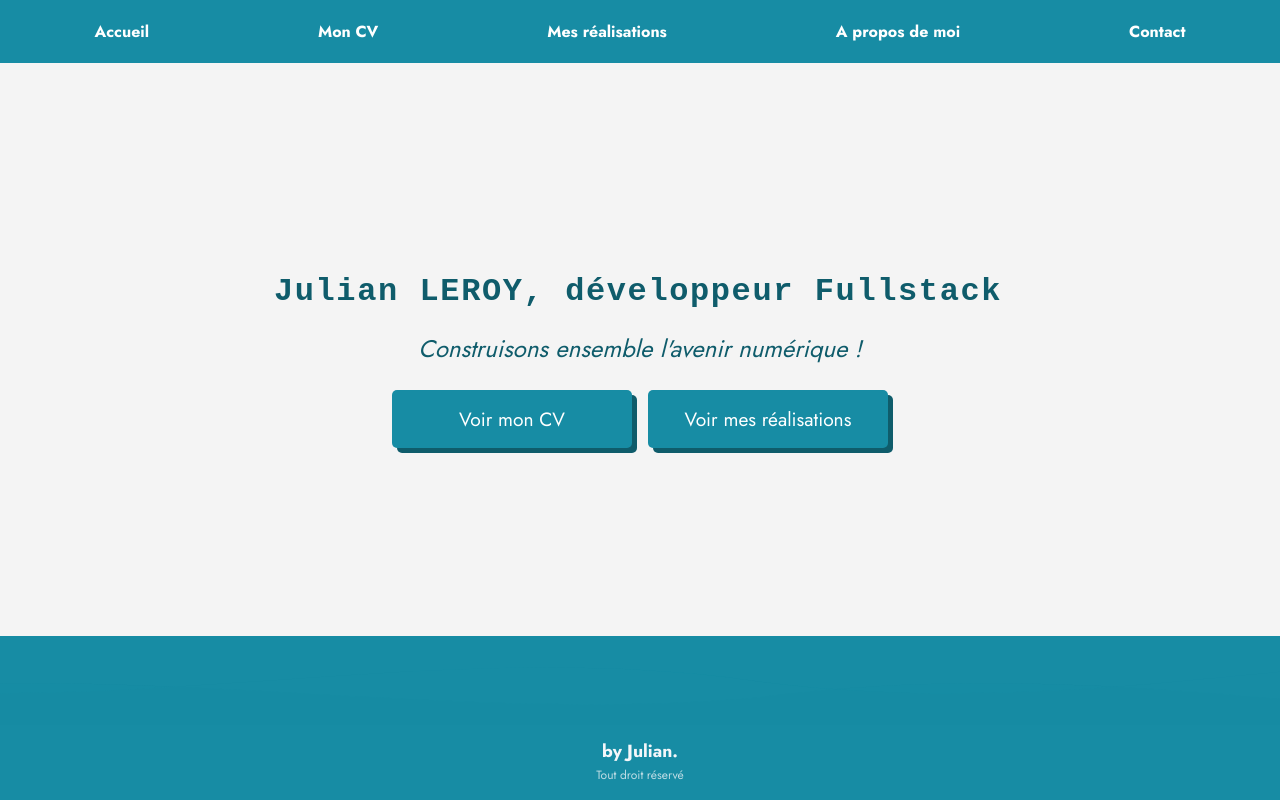
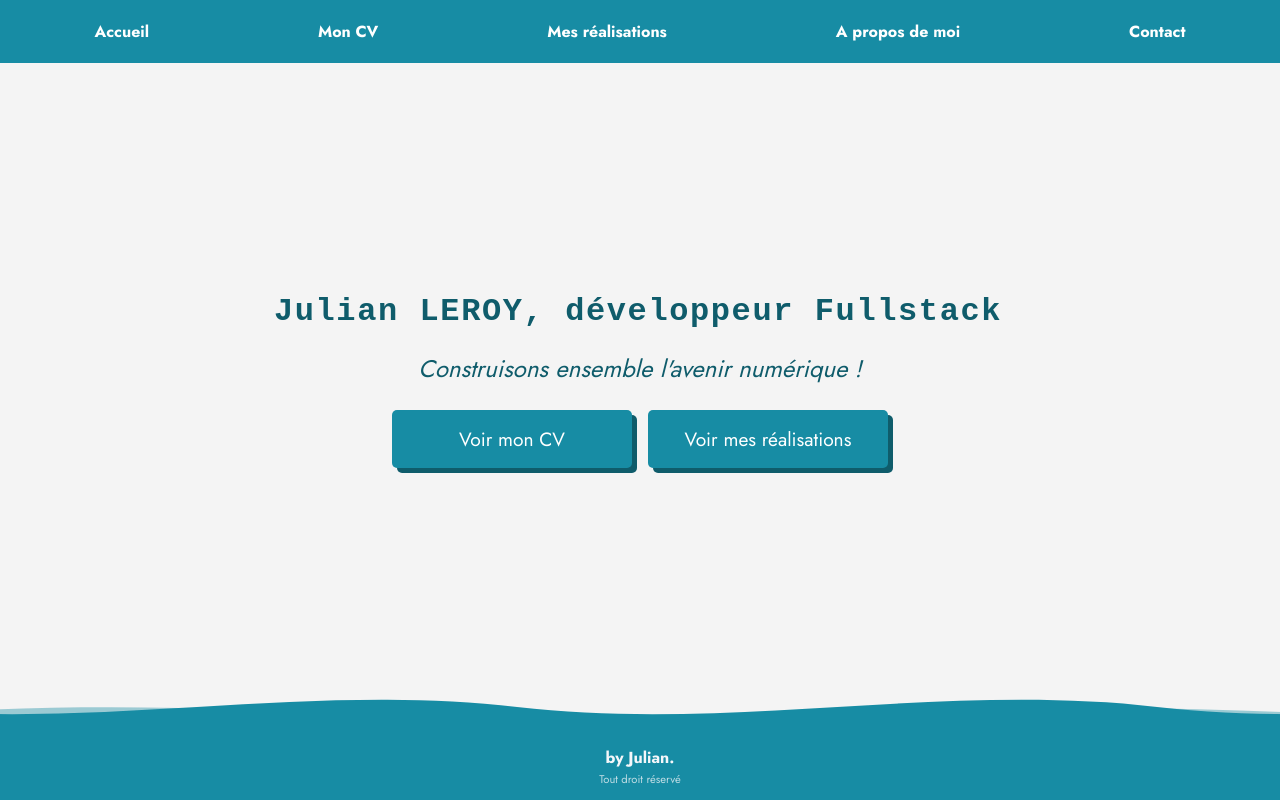
Before and after one commit to Bush1deau/newPortfolioJulian, a React (Create React App) app: page / in a window 1280 px wide. Built offline with nearby package versions, Linux system fonts and the light colour scheme.

Commit message:
fix: vague SVG animée correctement avec fond de page visible au-dessus

```diff
--- a/src/Footer.js
+++ b/src/Footer.js
@@ -5,18 +5,18 @@ const Footer = () => (
   <footer className="footer">
     <div className="footer-wave">
       <svg
-        viewBox="0 0 1440 50"
+        viewBox="0 0 2880 60"
         preserveAspectRatio="none"
         xmlns="http://www.w3.org/2000/svg"
       >
         <path
-          d="M0,25 C180,50 360,0 540,25 C720,50 900,0 1080,25 C1260,50 1440,0 1440,25 L1440,50 L0,50 Z"
+          d="M0,40 C360,10 720,60 1080,40 C1440,10 1800,60 2160,40 C2520,10 2880,60 2880,40 L2880,60 L0,60 Z"
           fill="#178ca4"
+          opacity="0.4"
         />
         <path
-          d="M0,35 C180,10 360,50 540,35 C720,10 900,50 1080,35 C1260,10 1440,50 1440,35 L1440,50 L0,50 Z"
+          d="M0,30 C240,55 480,5 720,30 C960,55 1200,5 1440,30 C1680,55 1920,5 2160,30 C2400,55 2640,5 2880,30 L2880,60 L0,60 Z"
           fill="#178ca4"
-          opacity="0.5"
         />
       </svg>
     </div>
--- a/src/index.css
+++ b/src/index.css
@@ -462,12 +462,15 @@ body, html {
   width: 100%;
   overflow: hidden;
   line-height: 0;
+  height: 60px;
+  background: #f4f4f4;
 }
 
 .footer-wave svg {
   display: block;
   width: 200%;
-  animation: wave-slide 6s linear infinite;
+  height: 60px;
+  animation: wave-slide 5s linear infinite;
 }
 
 @keyframes wave-slide {
@@ -479,23 +482,18 @@ body, html {
   display: flex;
   flex-direction: column;
   align-items: center;
-  padding: 0.8rem 1rem 1rem;
+  padding: 0.6rem 1rem 0.8rem;
 }
 
 .by-julian {
   margin: 0;
-  font-size: 1.1rem;
+  font-size: 1rem;
   font-weight: bold;
   color: #f5f7fa;
 }
 
 .rights-reserved {
   margin: 2px 0 0;
-  font-size: 0.75rem;
+  font-size: 0.7rem;
   color: rgba(245, 247, 250, 0.75);
 }
-
-@media (max-width: 768px) {
-  .by-julian   { font-size: 1rem; }
-  .rights-reserved { font-size: 0.7rem; }
-}
```
